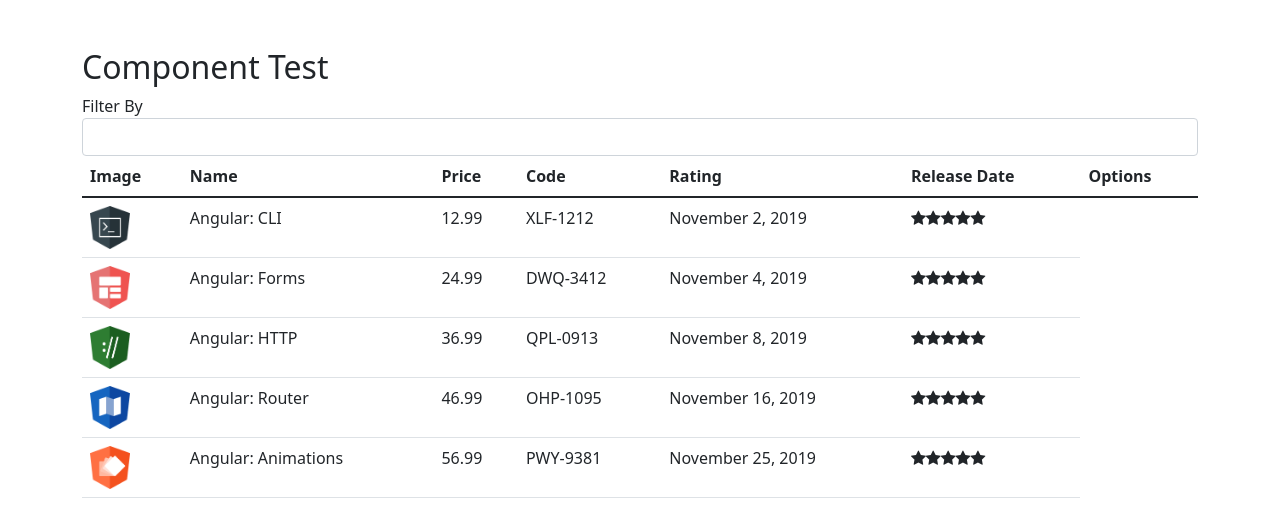
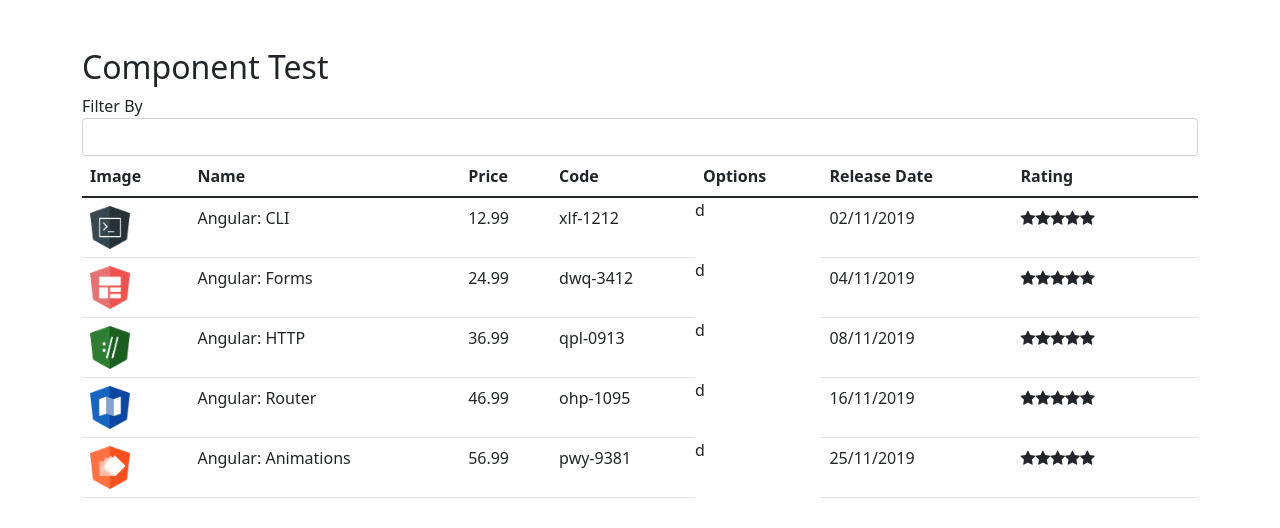
Before and after one commit to CristianoFIlho/angular-studying, an Angular app in the folder angular/aplication/aplication/: page / in a window 1280 px wide. Shown: the top 528 px of the page. Built offline with nearby package versions, Linux system fonts and the light colour scheme.

Commit message:
course list update corretion table

```diff
--- a/angular/aplication/aplication/src/app/app.module.ts
+++ b/angular/aplication/aplication/src/app/app.module.ts
@@ -5,12 +5,14 @@
 import { FormsModule } from '@angular/forms';
 import { ComponentList } from './components/componentlist';
 import { StarComponent } from './star/star.componet';
+import { ReplacePipe } from './pipe/replace.pipe';
 
 @NgModule({
   declarations: [
     AppComponent,
     ComponentList,
-    StarComponent
+    StarComponent,
+    ReplacePipe
 
   ],
   imports: [
--- a/angular/aplication/aplication/src/app/components/componentlist.component.html
+++ b/angular/aplication/aplication/src/app/components/componentlist.component.html
@@ -16,9 +16,10 @@
       <th>Name</th>
       <th>Price</th>
       <th>Code</th>
+      <th>Options</th>
+      <th>Release Date</th>
       <th>Rating</th>
-      <th>Release Date</th>
-      <th>Options</th>
+
     </tr>
   </thead>
 
@@ -27,8 +28,8 @@
       <td> <img [src]="course.imageUrl" width="40px"></td>
       <td>{{course.name}}</td>
       <td>{{course.price}}</td>
-      <td>{{course.code}}</td>
-      <td>{{course.releaseDate}}</td>
+      <td>{{course.code | lowercase}}</td>d
+      <td>{{course.releaseDate | date: 'dd/MM/yyyy'}}</td>
       <td>
         <app-star [rating]="course.rating"></app-star>
       </td>
--- /dev/null
+++ b/angular/aplication/aplication/src/app/pipe/replace.pipe.ts
@@ -0,0 +1,13 @@
+import { PipeTransform } from "@angular/core";
+import { Pipe } from "@angular/core";
+
+@Pipe({
+    name: "replace"
+})
+export class ReplacePipe implements PipeTransform{
+
+    transform(value: string, char: string, valueToRepalce: string){
+            return value.replace(char, valueToRepalce);
+    }
+
+}
```
